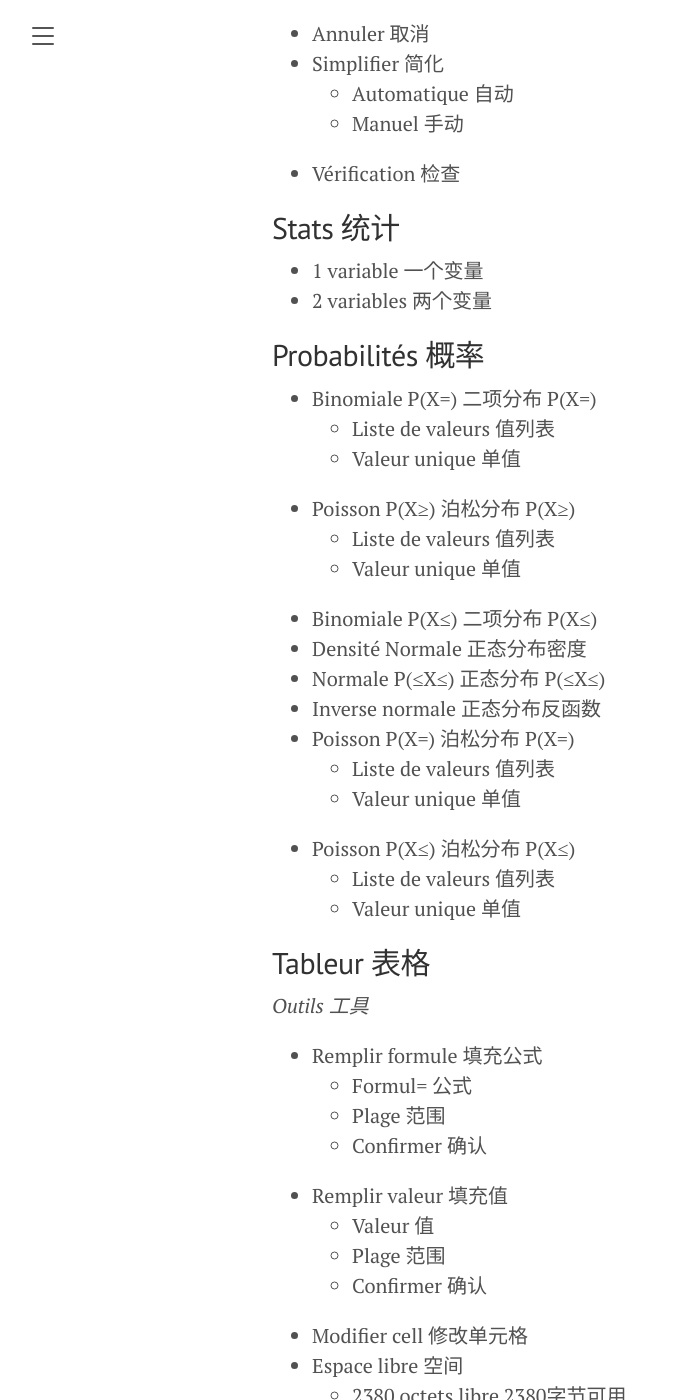
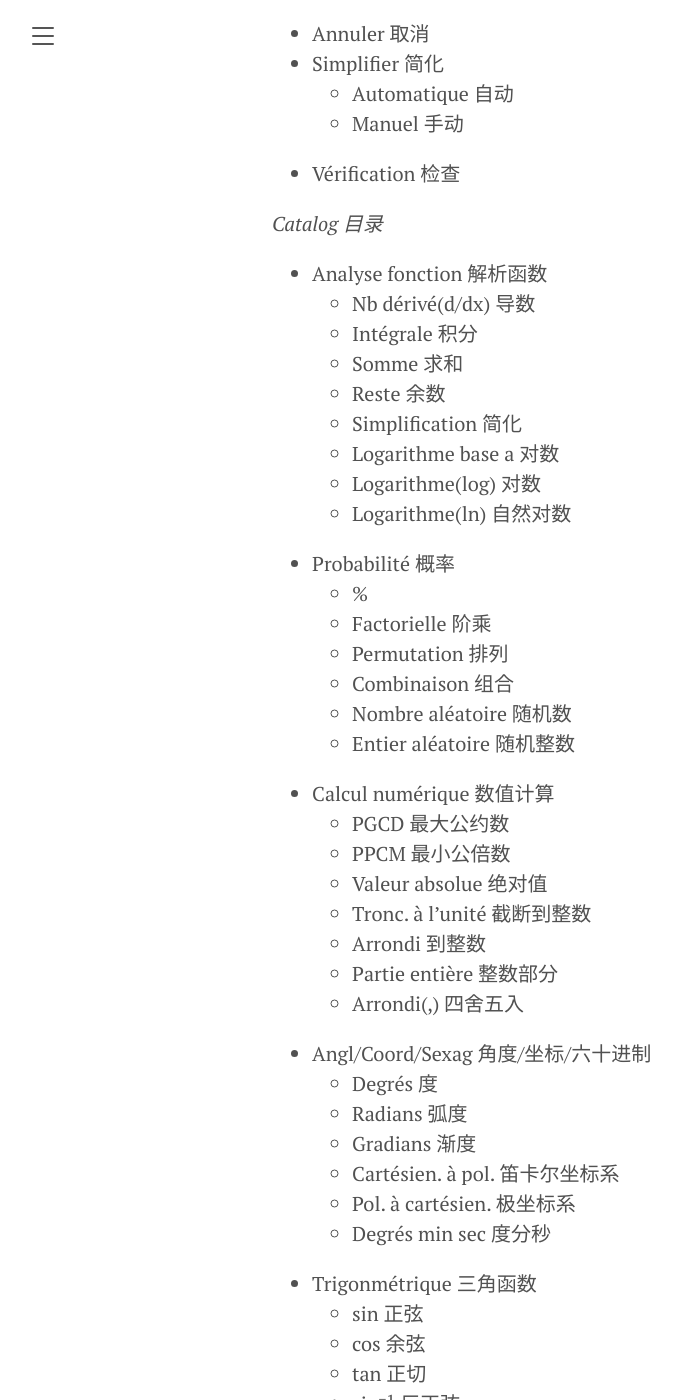
Before and after one commit to IcingTomato/icing.fun, a Jekyll site: the page built from _posts/2025-04-17-casio_graph_light_calc_trans.markdown, in a window 1280 px wide and 1400 px high, scrolled down 2616 px. Shown: the whole window, without its empty margins (8-689 px from the left). Built offline with Jekyll 4.4.1, drawn with Linux system fonts in a browser that asks for light colours; some of the changed text lies outside the part shown.

Commit message:
Update: Updated 2025-04-17

```diff
--- a/_posts/2025-04-17-casio_graph_light_calc_trans.markdown
+++ b/_posts/2025-04-17-casio_graph_light_calc_trans.markdown
@@ -81,6 +81,67 @@ published: true
     - Automatique  自动
     - Manuel  手动
 - Vérification  检查
+
+*Catalog  目录*
+- Analyse fonction  解析函数
+    - Nb dérivé(d/dx) 导数
+    - Intégrale  积分
+    - Somme  求和
+    - Reste  余数
+    - Simplification  简化
+    - Logarithme base a  对数
+    - Logarithme(log)  对数
+    - Logarithme(ln)  自然对数
+- Probabilité  概率
+    - %
+    - Factorielle  阶乘
+    - Permutation  排列
+    - Combinaison  组合
+    - Nombre aléatoire  随机数
+    - Entier aléatoire  随机整数
+- Calcul numérique  数值计算
+    - PGCD  最大公约数
+    - PPCM  最小公倍数
+    - Valeur absolue  绝对值
+    - Tronc. à l'unité  截断到整数
+    - Arrondi  到整数
+    - Partie entière  整数部分
+    - Arrondi(,)  四舍五入
+- Angl/Coord/Sexag  角度/坐标/六十进制
+    - Degrés  度
+    - Radians  弧度
+    - Gradians  渐度
+    - Cartésien. à pol.  笛卡尔坐标系
+    - Pol. à cartésien.  极坐标系
+    - Degrés min sec  度分秒
+- Trigonmétrique  三角函数
+    - sin  正弦
+    - cos  余弦
+    - tan  正切
+    - sin⁻¹  反正弦
+    - cos⁻¹  反余弦
+    - tan⁻¹  反正切
+- Conversion unité  单位转换
+    - Vitesse  速度
+        - km/h→m/s  km/h→m/s
+        - m/s→km/h  m/s→km/h
+    - Température  温度
+        - Celsius→Fahrenheit  摄氏→华氏
+        - Fahrenheit→Celsius  华氏→摄氏
+- Autre  其他
+    - Rép  重复
+    - Pré-Rép  预设重复
+    - pi  圆周率
+    - e  自然对数底
+    - e^  自然对数底的幂
+    - √  平方根
+    - 𝒙√  𝒙次方根
+    - ^-1  反函数
+    - ^2  平方
+    - ^()  幂
+    - -  负号
+    - ,  小数点
+    - ()  括号
 
 ## Stats  统计
 
```
